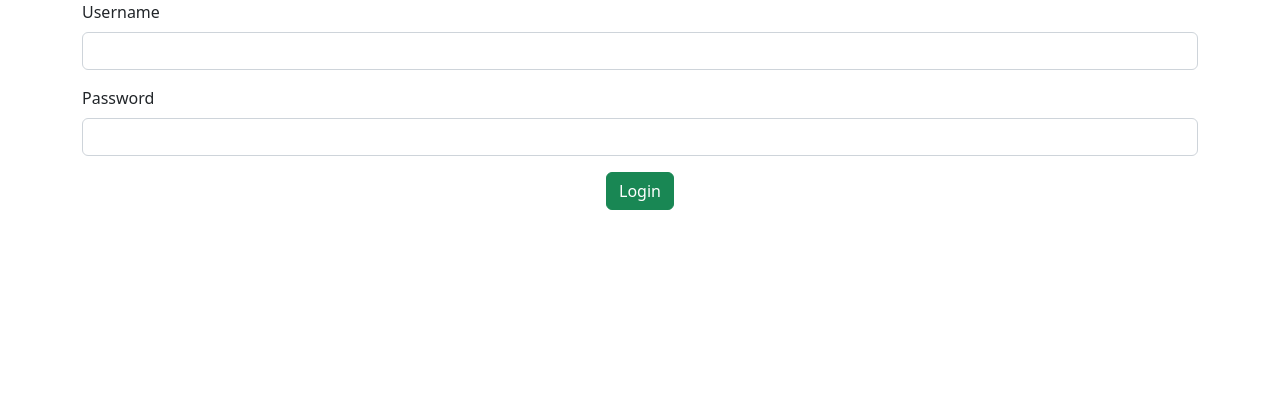
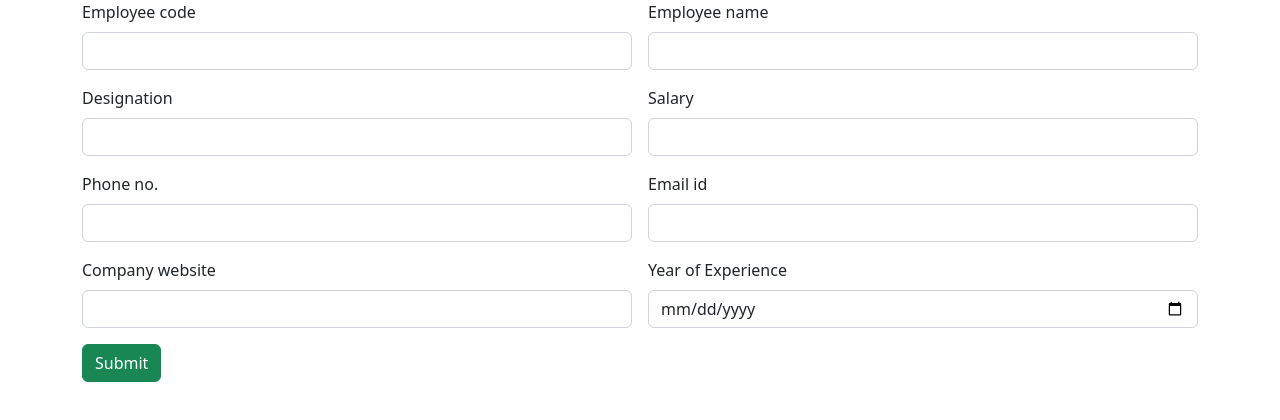
Before and after one commit to HarshaSalih/Employee-angular-app, an Angular app: page / in a window 1280 px wide. Shown: the top 420 px of the page. Built offline with nearby package versions, Linux system fonts and the light colour scheme.

Commit message:
addlogin commits

```diff
--- /dev/null
+++ b/src/app/add-employee/add-employee.component.html
@@ -0,0 +1,61 @@
+<div class="container">
+    <div class="row">
+        <div class="col col-12 col-sm-12 col-md-12 col-lg-12 col-xl-12 col-xxl-12">
+            <div class="row g-3">
+                <div class="col col-12 col-sm-6 col-md-6 col-lg-6 col-xl-6 col-xxl-6">
+
+                    <label for="" class="form-label">Employee code</label>
+                    <input type="text" class="form-control">
+
+                </div>
+                <div class="col col-12 col-sm-6 col-md-6 col-lg-6 col-xl-6 col-xxl-6">
+
+                    <label for="" class="form-label">Employee name</label>
+                    <input type="text" class="form-control">
+
+                </div>
+                <div class="col col-12 col-sm-6 col-md-6 col-lg-6 col-xl-6 col-xxl-6">
+
+                    <label for="" class="form-label">Designation</label>
+                    <input type="text" class="form-control">
+
+                </div>
+                <div class="col col-12 col-sm-6 col-md-6 col-lg-6 col-xl-6 col-xxl-6">
+
+                    <label for="" class="form-label">Salary</label>
+                    <input type="text" class="form-control">
+
+                </div>
+                <div class="col col-12 col-sm-6 col-md-6 col-lg-6 col-xl-6 col-xxl-6">
+
+                    <label for="" class="form-label">Phone no.</label>
+                    <input type="text" class="form-control">
+
+                </div>
+                <div class="col col-12 col-sm-6 col-md-6 col-lg-6 col-xl-6 col-xxl-6">
+
+                    <label for="" class="form-label">Email id</label>
+                    <input type="text" class="form-control">
+
+                </div>
+                <div class="col col-12 col-sm-6 col-md-6 col-lg-6 col-xl-6 col-xxl-6">
+
+                    <label for="" class="form-label">Company website</label>
+                    <input type="text" class="form-control">
+
+                </div>
+                <div class="col col-12 col-sm-6 col-md-6 col-lg-6 col-xl-6 col-xxl-6">
+
+                    <label for="" class="form-label">Year of Experience</label>
+                   <input type="date" name="" id="" class="form-control">
+
+                </div>
+                <div class="col col-12 col-sm-6 col-md-6 col-lg-6 col-xl-6 col-xxl-6">
+
+                   <button class="btn btn-success">Submit</button>
+
+                </div>
+            </div>
+        </div>
+    </div>
+</div>
--- a/src/app/app.component.html
+++ b/src/app/app.component.html
@@ -1,3 +1,3 @@
-<app-admin-login></app-admin-login>
+<app-add-employee></app-add-employee>
 
 <router-outlet></router-outlet>
--- a/src/app/app.module.ts
+++ b/src/app/app.module.ts
@@ -4,11 +4,13 @@
 import { AppRoutingModule } from './app-routing.module';
 import { AppComponent } from './app.component';
 import { AdminLoginComponent } from './admin-login/admin-login.component';
+import { AddEmployeeComponent } from './add-employee/add-employee.component';
 
 @NgModule({
   declarations: [
     AppComponent,
-    AdminLoginComponent
+    AdminLoginComponent,
+    AddEmployeeComponent
   ],
   imports: [
     BrowserModule,
```
Also changed, not shown: src/app/add-employee/add-employee.component.ts (added, +10 -0 lines), src/app/add-employee/add-employee.component.css (added).
